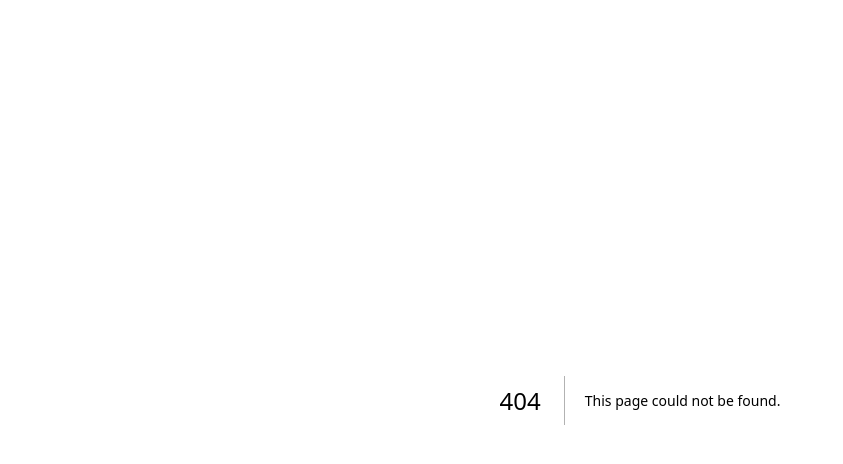
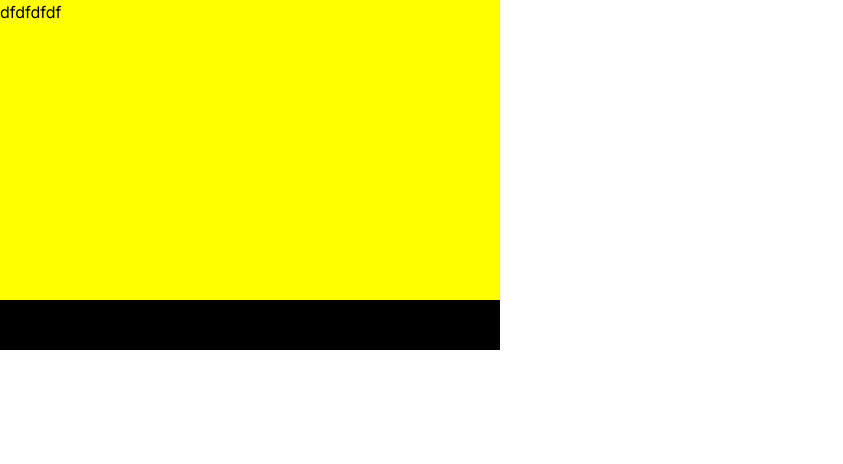
Before and after one commit to minhanPark/next-framer-test, a Next.js app: page /drag/top in a window 1280 px wide. Before the commit this address had no page. Shown: the top 464 px of the page, without its empty margins (0-843 px from the left). Built offline with nearby package versions, Linux system fonts and the light colour scheme.

Commit message:
드래그 임시 만들기

```diff
--- /dev/null
+++ b/app/drag/top/page.tsx
@@ -0,0 +1,30 @@
+"use client";
+
+import { motion } from "framer-motion";
+
+const Page = () => {
+  return (
+    <>
+      <motion.div
+        style={{ width: 500, height: 350, backgroundColor: "black" }}
+        drag
+        // 마우스를 뗐을 때 관성으로 움직이는 것을 막아줌
+        dragMomentum={false}
+      >
+        <motion.div
+          style={{
+            width: "100%",
+            height: 300,
+            backgroundColor: "yellow",
+          }}
+          // 여기도 드래그 이벤트가 적용되는 것을 막아줌
+          onPointerDownCapture={(e) => e.stopPropagation()}
+        >
+          dfdfdfdf
+        </motion.div>
+      </motion.div>
+    </>
+  );
+};
+
+export default Page;
```
